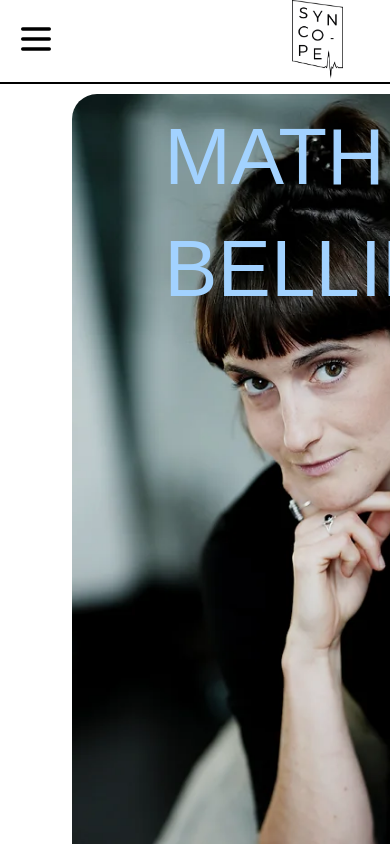
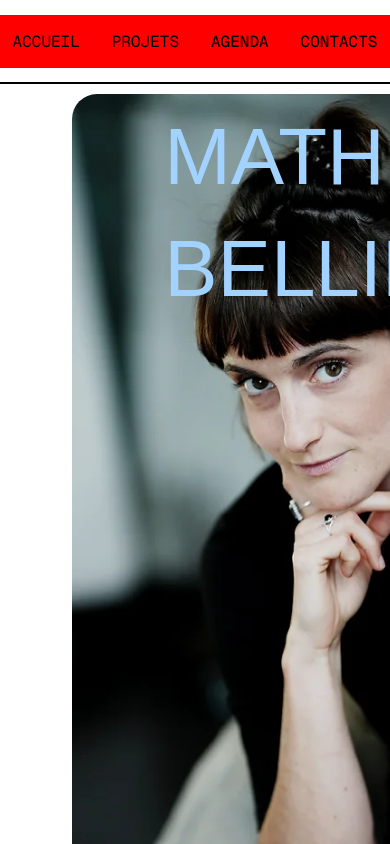
Before and after one commit to Louissnsn/LaSyncopeV2, a Next.js app: page /direction-artistique in a window 390 px wide. Shown: the top 844 px of the page. Built offline with nearby package versions, Linux system fonts and the light colour scheme; a web font is replaced by a local one.

Commit message:
modifying mobile menu

```diff
--- a/app/components/Header.js
+++ b/app/components/Header.js
@@ -76,10 +76,10 @@ export default function Header() {
 
   return (
     <div className={styles.header}>
-      <div className={styles.logoAndMobilemenucontainer}>
-        <div className={styles.menuButton} onClick={toggleMenu}>
+      {/* <div className={styles.logoAndMobilemenucontainer}> */}
+      {/* <div className={styles.menuButton} onClick={toggleMenu}>
           <MenuIcon className={styles.menuIcon} />
-        </div>
+        </div> */}
       <div className={styles.logo}>
         <Link href="/">
           <Image
@@ -90,7 +90,7 @@ export default function Header() {
             height={140 / (16 / 9)}
           />
         </Link>
-        </div>
+        {/* </div> */}
       </div>
 
       <div className={styles.menu}>
--- a/app/styles/Header.module.css
+++ b/app/styles/Header.module.css
@@ -53,6 +53,7 @@
   list-style: none;
   padding: 0;
   margin: 0;
+  background-color: red;
 }
 
 @media (min-width: 300px) and (max-width: 767px) {
@@ -77,9 +78,16 @@
     justify-content: center;
     align-items: center;
   }
-
+  .navBase {
+    display: flex;
+  }
   .navList {
-    width: 100%;
+    flex-direction: row;
+    justify-content: space-evenly;
+    align-items: center;
+  }
+  .logo {
+    display: none;
   }
 }
 
@@ -95,7 +103,7 @@
     gap: 2%;
   }
   .navBase {
-    display: flex; /* Affiché sur les écrans md et plus */
+    display: flex;
   }
 
   .menuButton {
```
Lines whose indentation alone changed are shown as unchanged.
